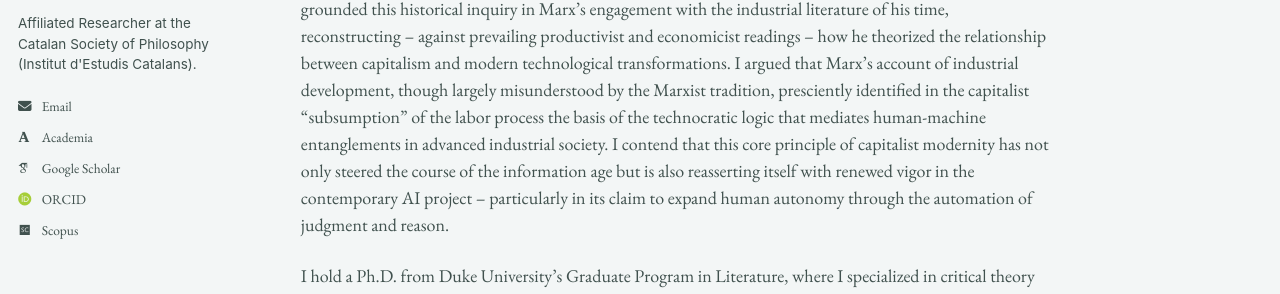
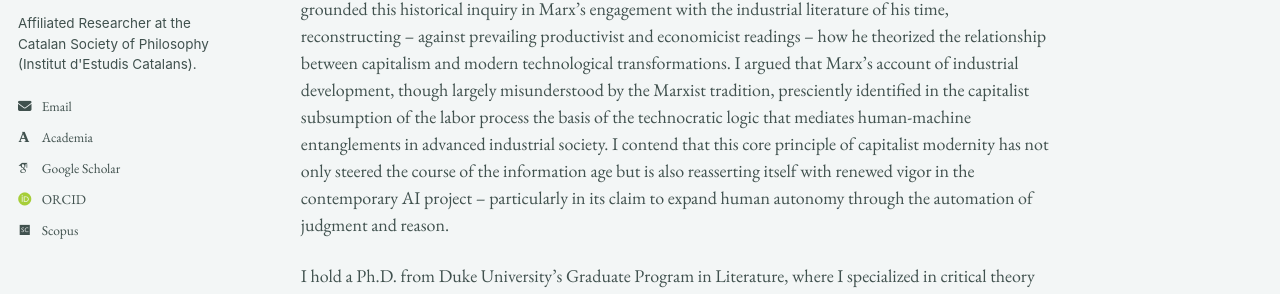
Before and after one commit to epujol90/epujol90.github.io, a Jekyll site: the page built from _pages/about.md, in a window 1280 px wide and 1069 px high. Shown: the part 332-626 px from the top of the window. Built offline with Jekyll 4.4.1, drawn with Linux system fonts in a browser that asks for light colours; some web fonts are replaced; a script bundle is joined from its source files by our own code; library files that are not in the unit come from our copies; some of the changed text lies outside the part shown.

```diff
--- a/_pages/about.md
+++ b/_pages/about.md
@@ -8,6 +8,6 @@ redirect_from:
 ---
 I am a scholar of technology, media, and aesthetics trained in continental philosophy and critical theory in Europe and the United States. My research examines the history and politics of technological modernity -- particularly the ways the material infrastructures of the modern world embody and uphold relations of power and domination, despite professing to liberate humanity from scarcity and toil.
 
-My doctoral work addressed the _longue durée_ of industrial modernity and the historical advent of what early Frankfurt School theorists named "instrumental reason," tracing its roots to the nineteenth century. My dissertation, “Karl Marx, Philosopher of Technics: Critique, Alienation, and the Materiality of Social Power,” grounded this historical inquiry in Marx’s engagement with the industrial literature of his time, reconstructing -- against prevailing productivist and economicist readings -- how he theorized the relationship between capitalism and modern technological transformations. I argued that Marx’s account of industrial development, though largely misunderstood by the Marxist tradition, presciently identified in the capitalist "subsumption" of the labor process the basis of the technocratic logic that mediates human-machine entanglements in advanced industrial society. I contend that this core principle of capitalist modernity has not only steered the course of the information age but is also reasserting itself with renewed vigor in the contemporary AI project -- particularly in its claim to expand human autonomy through the automation of judgment and reason.
+My doctoral work addressed the _longue durée_ of industrial modernity and the historical advent of what early Frankfurt School theorists named "instrumental reason," tracing its roots to the nineteenth century. My dissertation, “Karl Marx, Philosopher of Technics: Critique, Alienation, and the Materiality of Social Power,” grounded this historical inquiry in Marx’s engagement with the industrial literature of his time, reconstructing -- against prevailing productivist and economicist readings -- how he theorized the relationship between capitalism and modern technological transformations. I argued that Marx’s account of industrial development, though largely misunderstood by the Marxist tradition, presciently identified in the capitalist subsumption of the labor process the basis of the technocratic logic that mediates human-machine entanglements in advanced industrial society. I contend that this core principle of capitalist modernity has not only steered the course of the information age but is also reasserting itself with renewed vigor in the contemporary AI project -- particularly in its claim to expand human autonomy through the automation of judgment and reason.
 
 I hold a Ph.D. from Duke University’s Graduate Program in Literature, where I specialized in critical theory and media philosophy, as well as a Fulbright-funded master’s degree in media studies from New York University. I received my undergraduate training in Spain, where I completed two degrees in philosophy (UNED) and fine art (University of Barcelona). I am currently an affiliated researcher with the Historical Materialism Studies Group of the Societat Catalana de Filosofia -- the philosophy section of the Institut d’Estudis Catalans, the highest academic body for the Catalan language and culture. My work has appeared in _South Atlantic Quarterly_ and _Marx and Philosophy Review of Books_, with further articles under review or in preparation for _Historical Materialism_, _Theory, Culture & Society_, and a special issue of _Qui Parle_. Alongside my research, I have developed substantive experience in writing pedagogy, including two years of writing center practice at Duke’s Thompson Writing Studio and teaching writing-intensive courses on media theory, philosophy of technology, and the history and politics of AI.
```
